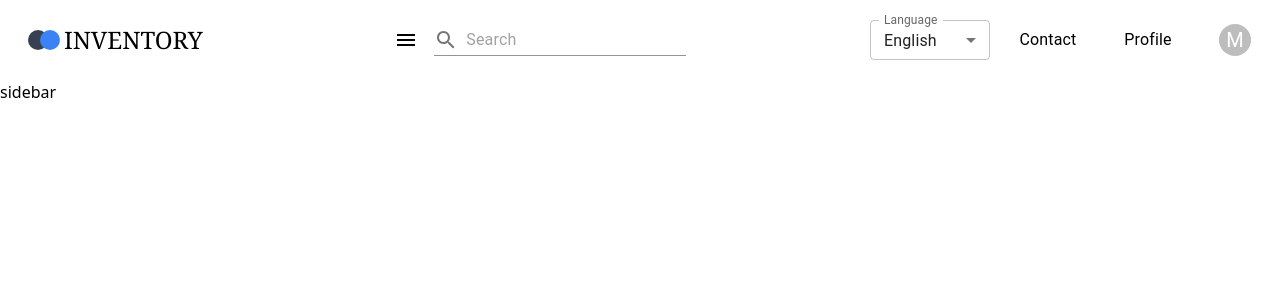
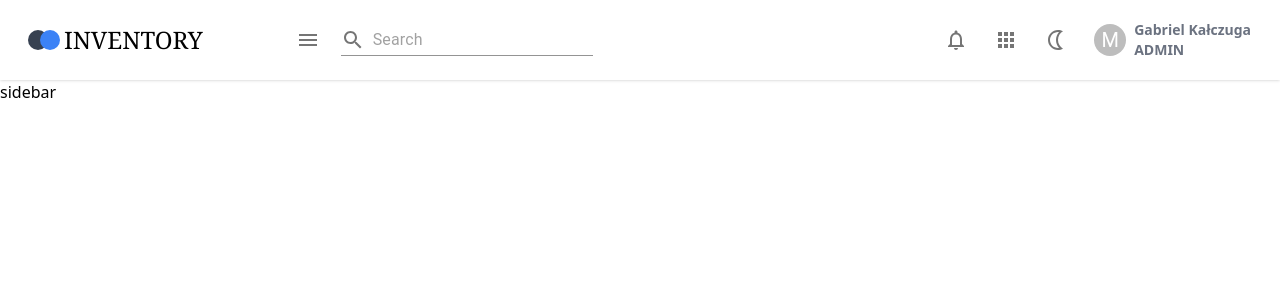
Before and after one commit to kalczugag/Employee-Leave-Management, a React (Create React App) app in the folder client/: page /dashboard in a window 1280 px wide. Shown: the top 300 px of the page. Built offline with nearby package versions, Linux system fonts and the light colour scheme.

Commit message:
restructuring & header styling finished

```diff
--- /dev/null
+++ b/client/src/components/CustomIconButton.tsx
@@ -0,0 +1,73 @@
+import React, { ReactNode, useState } from "react";
+import { IconButton, MenuItem, Menu } from "@mui/material";
+
+type Props = {
+    children: ReactNode;
+    options?: any[]; //change to required
+};
+
+const options = [
+    "None",
+    "Atria",
+    "Callisto",
+    "Dione",
+    "Ganymede",
+    "Hangouts Call",
+    "Luna",
+    "Oberon",
+    "Phobos",
+    "Pyxis",
+    "Sedna",
+    "Titania",
+    "Triton",
+    "Umbriel",
+];
+
+const CustomIconButtom = ({ children }: Props) => {
+    const [anchorEl, setAnchorEl] = useState<null | HTMLElement>(null);
+    const open = Boolean(anchorEl);
+
+    const handleClick = (event: React.MouseEvent<HTMLElement>) => {
+        setAnchorEl(event.currentTarget);
+    };
+    const handleClose = () => {
+        setAnchorEl(null);
+    };
+
+    return (
+        <div>
+            <IconButton
+                onClick={handleClick}
+                size="small"
+                sx={{ ml: 2 }}
+                aria-controls={open ? "account-menu" : undefined}
+                aria-haspopup="true"
+                aria-expanded={open ? "true" : undefined}
+            >
+                {children}
+            </IconButton>
+            <Menu
+                id="long-menu"
+                MenuListProps={{
+                    "aria-labelledby": "long-button",
+                }}
+                anchorEl={anchorEl}
+                open={open}
+                onClose={handleClose}
+                PaperProps={{
+                    style: {
+                        width: "20ch",
+                    },
+                }}
+            >
+                {options.map((option) => (
+                    <MenuItem key={option} onClick={handleClose}>
+                        {option}
+                    </MenuItem>
+                ))}
+            </Menu>
+        </div>
+    );
+};
+
+export default CustomIconButtom;
--- a/client/src/components/AccountMenu.tsx
+++ b/client/src/components/header/AccountMenu.tsx
@@ -6,11 +6,11 @@ import MenuItem from "@mui/material/MenuItem";
 import ListItemIcon from "@mui/material/ListItemIcon";
 import Divider from "@mui/material/Divider";
 import IconButton from "@mui/material/IconButton";
-import Typography from "@mui/material/Typography";
 import Tooltip from "@mui/material/Tooltip";
 import PersonAdd from "@mui/icons-material/PersonAdd";
 import Settings from "@mui/icons-material/Settings";
 import Logout from "@mui/icons-material/Logout";
+import ToolsMenu from "./ToolsMenu";
 
 const AccountMenu = () => {
     const [anchorEl, setAnchorEl] = useState<null | HTMLElement>(null);
@@ -22,6 +22,7 @@ const AccountMenu = () => {
     const handleClose = () => {
         setAnchorEl(null);
     };
+
     return (
         <>
             <Box
@@ -31,18 +32,23 @@ const AccountMenu = () => {
                     textAlign: "center",
                 }}
             >
-                <Typography sx={{ minWidth: 100 }}>Contact</Typography>
-                <Typography sx={{ minWidth: 100 }}>Profile</Typography>
+                <ToolsMenu />
                 <Tooltip title="Account settings">
                     <IconButton
                         onClick={handleClick}
                         size="small"
-                        sx={{ ml: 2 }}
+                        sx={{ ml: 2, borderRadius: 0 }}
                         aria-controls={open ? "account-menu" : undefined}
                         aria-haspopup="true"
                         aria-expanded={open ? "true" : undefined}
                     >
-                        <Avatar sx={{ width: 32, height: 32 }}>M</Avatar>
+                        <div className="flex flex-row items-center space-x-2">
+                            <Avatar sx={{ width: 32, height: 32 }}>M</Avatar>
+                            <div className="flex flex-col items-start text-sm text-gray-500 font-semibold">
+                                <p>Gabriel Kałczuga</p>
+                                <p>ADMIN</p>
+                            </div>
+                        </div>
                     </IconButton>
                 </Tooltip>
             </Box>
--- a/client/src/components/Header.tsx
+++ b/client/src/components/header/Header.tsx
@@ -2,8 +2,8 @@ import { Form, Field } from "react-final-form";
 import { FormControl, Input, InputAdornment } from "@mui/material";
 import SearchIcon from "@mui/icons-material/Search";
 import MenuIcon from "@mui/icons-material/Menu";
-import Logo from "./Logo";
-import LanguagesMenu from "./LanguagesMenu";
+import CustomIconButtom from "../CustomIconButton";
+import Logo from "../Logo";
 import AccountMenu from "./AccountMenu";
 
 const Header = () => {
@@ -12,12 +12,14 @@ const Header = () => {
     };
 
     return (
-        <div className="flex flex-row items-center justify-center p-2 px-6 md:justify-between">
+        <div className="flex flex-row items-center justify-center shadow p-2 px-6 md:space-x-14 md:justify-between">
             <section>
                 <Logo />
             </section>
-            <section className="flex flex-row items-center md:space-x-4">
-                <MenuIcon />
+            <section className="flex-1 flex flex-row items-center md:space-x-4">
+                <CustomIconButtom>
+                    <MenuIcon />
+                </CustomIconButtom>
                 {/* change to reusable */}
                 <Form
                     onSubmit={onSubmit}
@@ -49,7 +51,7 @@ const Header = () => {
                 />
             </section>
             <section className="flex-row hidden md:flex">
-                <LanguagesMenu />
+                {/* <LanguagesMenu /> */}
                 <AccountMenu />
             </section>
         </div>
--- a/client/src/components/LoginWindow.tsx
+++ b/client/src/components/header/LoginWindow.tsx
@@ -12,8 +12,8 @@ import {
 } from "@mui/material";
 import Visibility from "@mui/icons-material/Visibility";
 import VisibilityOff from "@mui/icons-material/VisibilityOff";
-import CopyrightsFooter from "./CopyrightsFooter";
-import Logo from "./Logo";
+import CopyrightsFooter from "../CopyrightsFooter";
+import Logo from "../Logo";
 
 const LoginWindow = () => {
     const [showPassword, setShowPassword] = useState<boolean>(false);
--- /dev/null
+++ b/client/src/components/header/ToolsMenu.tsx
@@ -0,0 +1,22 @@
+import AppsIcon from "@mui/icons-material/Apps";
+import NightlightOutlinedIcon from "@mui/icons-material/NightlightOutlined";
+import NotificationsOutlinedIcon from "@mui/icons-material/NotificationsOutlined";
+import CustomIconButtom from "../CustomIconButton";
+
+const ToolsMenu = () => {
+    return (
+        <>
+            <CustomIconButtom>
+                <NotificationsOutlinedIcon />
+            </CustomIconButtom>
+            <CustomIconButtom>
+                <AppsIcon />
+            </CustomIconButtom>
+            <CustomIconButtom>
+                <NightlightOutlinedIcon />
+            </CustomIconButtom>
+        </>
+    );
+};
+
+export default ToolsMenu;
--- a/client/src/pages/DashboardPage.tsx
+++ b/client/src/pages/DashboardPage.tsx
@@ -1,6 +1,6 @@
 import { Outlet } from "react-router-dom";
-import Header from "../components/Header";
-import Sidebar from "../components/Sidebar";
+import Header from "../components/header/Header";
+import Sidebar from "../components/sidebar/Sidebar";
 
 const DashboardPage = () => {
     return (
--- a/client/src/pages/SignPage.tsx
+++ b/client/src/pages/SignPage.tsx
@@ -1,5 +1,5 @@
 import CircleBackground from "../components/CircleBackground";
-import LoginWindow from "../components/LoginWindow";
+import LoginWindow from "../components/header/LoginWindow";
 import RegisterWindow from "../components/RegisterWindow";
 
 export enum SignType {
```
Also changed, not shown: client/src/components/header/LanguagesMenu.tsx (renamed from client/src/components/LanguagesMenu.tsx), client/src/components/sidebar/Sidebar.tsx (renamed from client/src/components/Sidebar.tsx).
